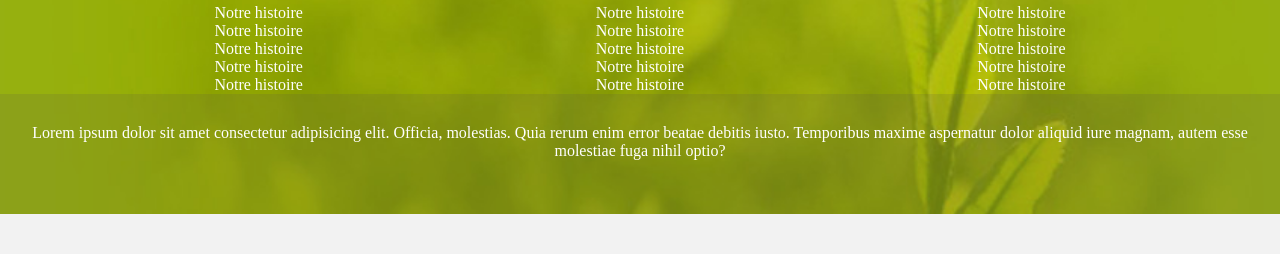
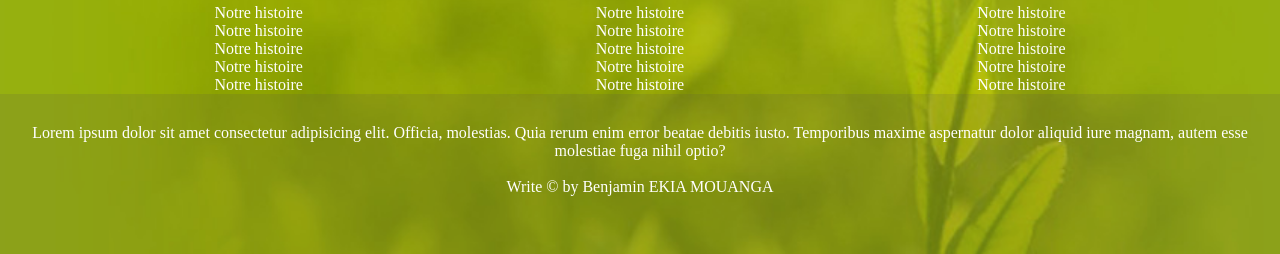
Before and after one commit to Benjamin09e/Cup_of_Tea, a plain HTML site: page Accessoir/accessoir.html in a window 1280 px wide. Shown: the part 1611-1865 px from the top of the page. Before the commit the page ends 1825 px from the top, so only its background shows below. Drawn offline with Linux system fonts and the light colour scheme.

Commit message:
ajout du copy right

```diff
--- a/Accessoir/accessoir.css
+++ b/Accessoir/accessoir.css
@@ -206,7 +206,7 @@ body {
 }
 
 .footer-bottom {
-  height: 15vh;
+  height: 20vh;
   background-color: rgba(82, 80, 80, 0.158);
   padding-top: 30px;
 }
--- a/Accessoir/accessoir.html
+++ b/Accessoir/accessoir.html
@@ -210,6 +210,8 @@
         debitis iusto. Temporibus maxime aspernatur dolor aliquid
         iure magnam, autem esse molestiae fuga nihil optio?
       </p>
+      <br />
+      <p> Write &copy by Benjamin EKIA MOUANGA </p>
     </div>
   </footer>
 </body>
--- a/GrandCrus/grandcrus.css
+++ b/GrandCrus/grandcrus.css
@@ -158,7 +158,7 @@ body {
 }
 
 .footer-bottom {
-  height: 15vh;
+  height: 20vh;
   background-color: rgba(82, 80, 80, 0.158);
   padding-top: 30px;
 }
--- a/The/the.css
+++ b/The/the.css
@@ -147,7 +147,7 @@ body {
 }
 
 .footer-bottom {
-  height: 15vh;
+  height: 20vh;
   background-color: rgba(82, 80, 80, 0.158);
   padding-top: 30px;
 }
--- a/style.css
+++ b/style.css
@@ -162,7 +162,7 @@ body {
 }
 
 .footer-bottom {
-  height: 15vh;
+  height: 20vh;
   background-color: rgba(82, 80, 80, 0.158);
   padding-top: 30px;
 }
```
Also changed, not shown: GrandCrus/grandcrus.html (+2 -0 lines), The/the.html (+2 -0 lines), index.html (+2 -0 lines).
